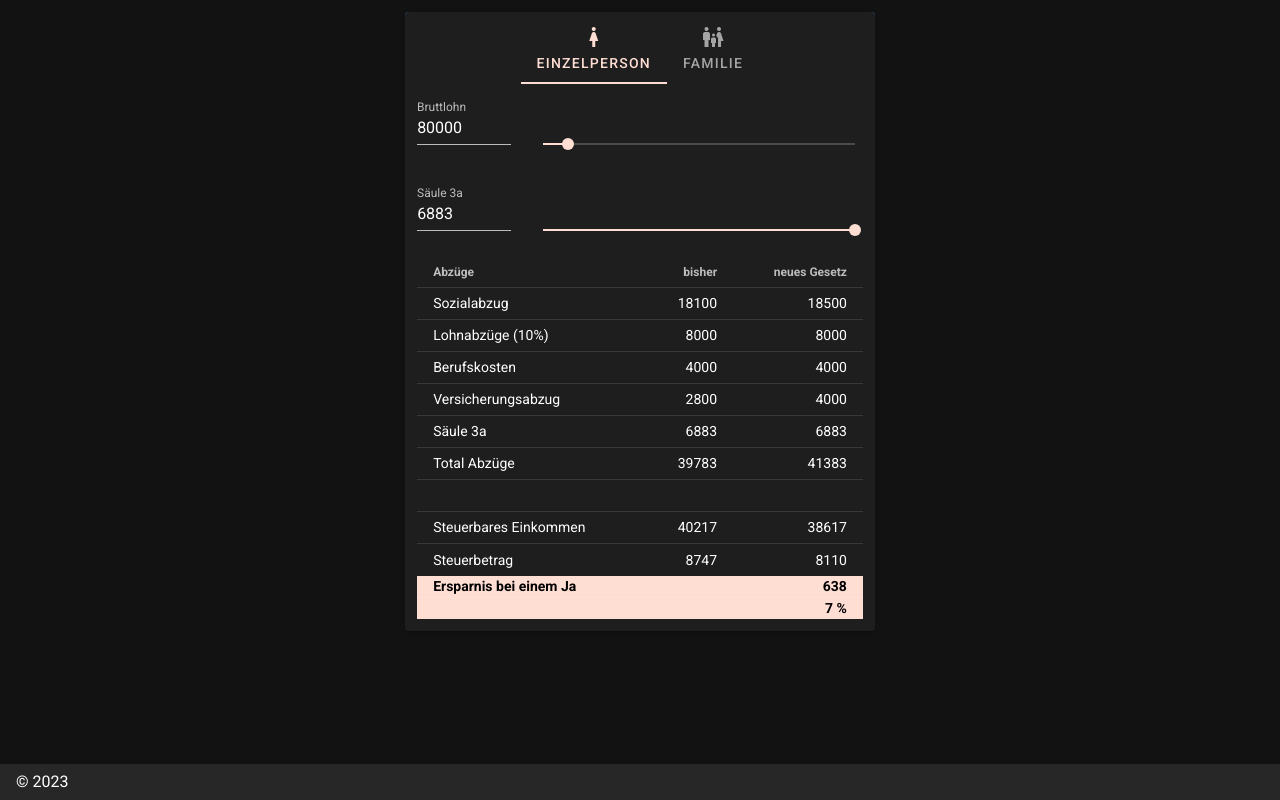
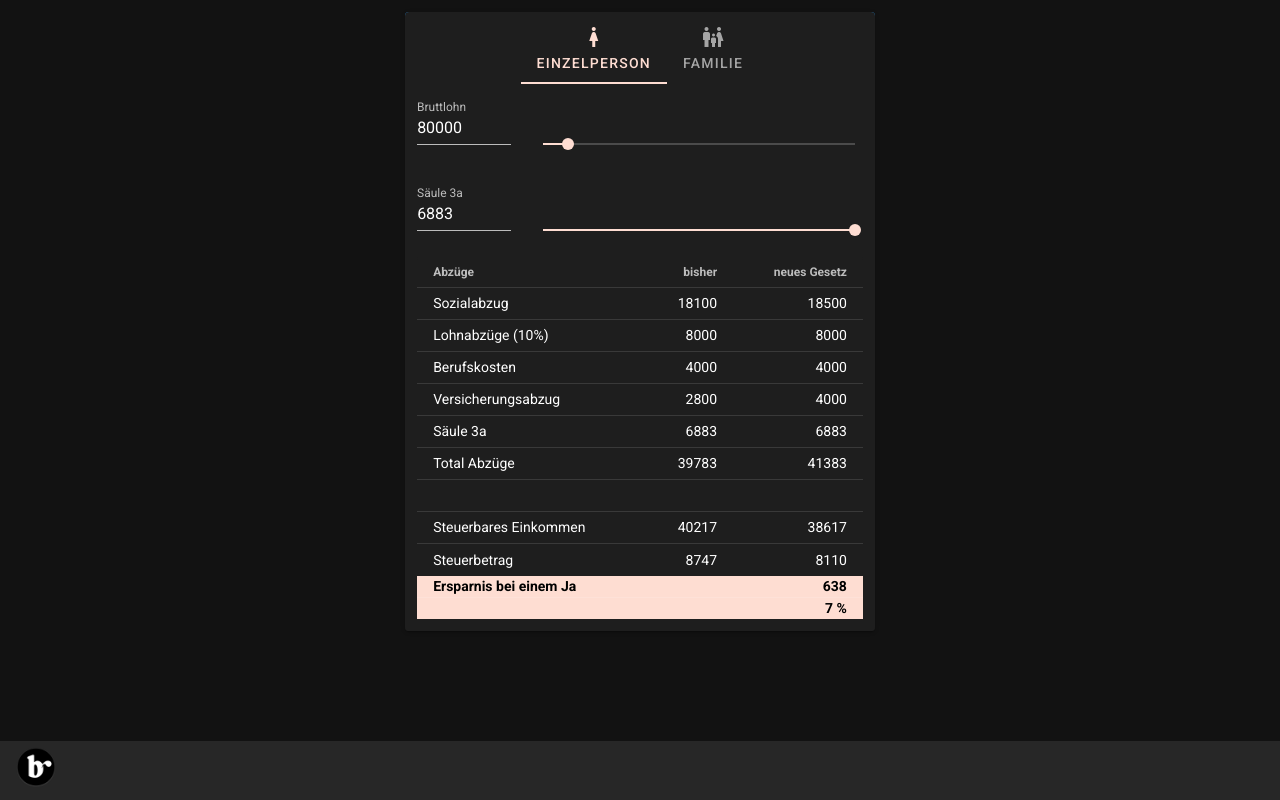
Before and after one commit to shufschmid/steuerrechner, a Nuxt app: page / in a window 1280 px wide. Built offline with nearby package versions, Linux system fonts and the light colour scheme.

Commit message:
addin logo to footer

```diff
--- a/layouts/default.vue
+++ b/layouts/default.vue
@@ -1,14 +1,12 @@
 <template>
   <v-app dark>
-
     <v-main>
       <v-container>
         <Nuxt />
       </v-container>
     </v-main>
-
     <v-footer :absolute="!fixed" app>
-      <span>&copy; {{ new Date().getFullYear() }}</span>
+      <span><img style="width: 40px; height: 40px" src="~/static/android-chrome-192x192.png" alt="bajour-logo"/></span>
     </v-footer>
   </v-app>
 </template>
```
